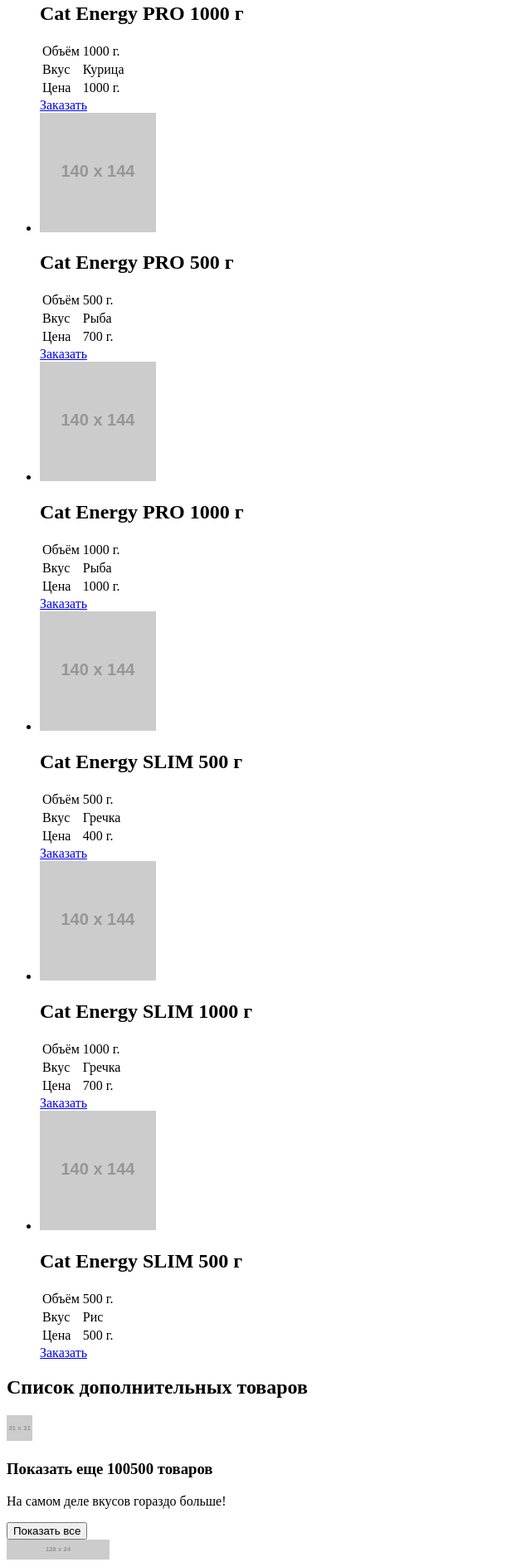
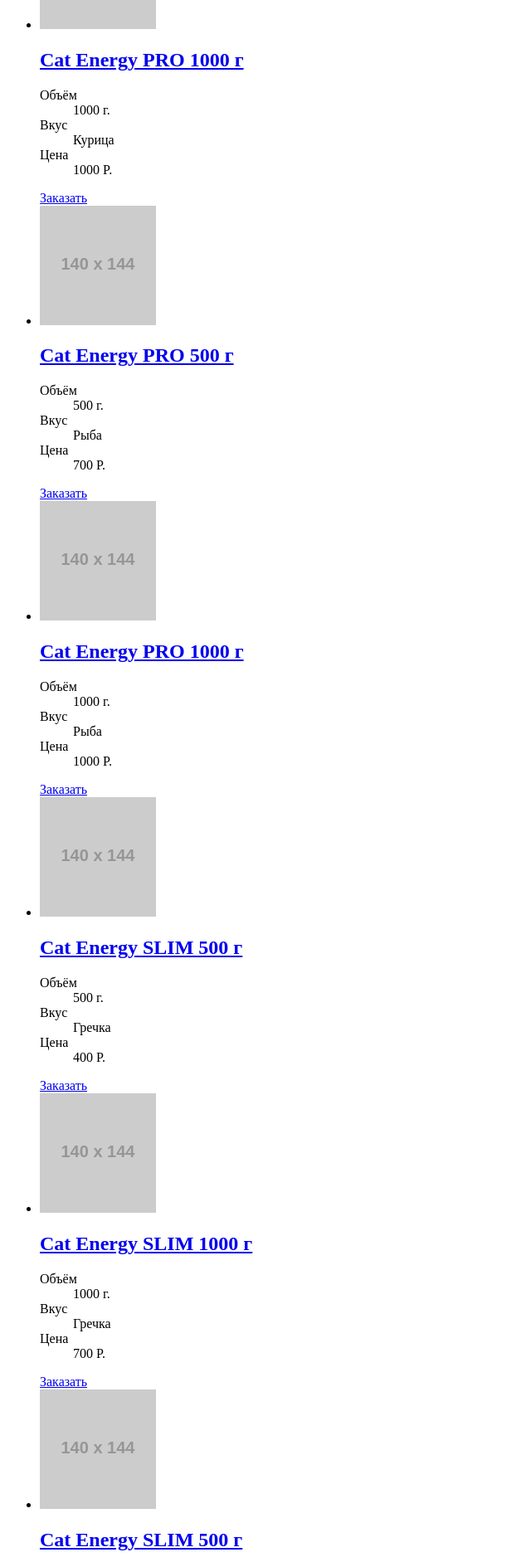
Before and after one commit to mouxez/1025673-cat-energy-18, a website: page source/catalog.html in a window 1280 px wide. Shown: the part 669-2552 px from the top of the page at 83% size, without its empty margins (0-640 px from the left). Drawn offline with Linux system fonts and the light colour scheme; placeholder pictures from the web are drawn by us.

Commit message:
fixed according to code review #1

```diff
--- a/source/catalog.html
+++ b/source/catalog.html
@@ -33,145 +33,116 @@
       <h1 class="catalog-title">Каталог продукции</h1>
       <ul class="catalog-list">
         <li class="catalog-item">
+          <a href="#">
             <img class="catalog-item__image" src="https://via.placeholder.com/140x144" width="140" height="144" alt="">
             <h2 class="catalog-item__title">Cat Energy PRO 500 г</h2>
-          <table class="catalog-table">
-            <tr>
-              <td>Объём</td>
-              <td>500 г.</td>
-            </tr>
-            <tr>
-              <td>Вкус</td>
-              <td>Курица</td>
-            </tr>
-            <tr>
-              <td>Цена</td>
-              <td>700 г.</td>
-            </tr>
-          </table>
+          </a>
+          <dl class="catalog-table">
+            <dt>Объём</dt>
+              <dd>500 г.</dd>
+            <dt>Вкус</dt>
+              <dd>Курица</dd>
+            <dt>Цена</dt>
+              <dd>700 г.</dd>
+          </dl>
           <a class="order-button" href="#">Заказать</a>
         </li>
         <li class="catalog-item">
+          <a href="#">
             <img class="catalog-item__image" src="https://via.placeholder.com/140x144" width="140" height="144" alt="">
             <h2 class="catalog-item__title">Cat Energy PRO 1000 г</h2>
-          <table class="catalog-table">
-            <tr>
-              <td>Объём</td>
-              <td>1000 г.</td>
-            </tr>
-            <tr>
-              <td>Вкус</td>
-              <td>Курица</td>
-            </tr>
-            <tr>
-              <td>Цена</td>
-              <td>1000 г.</td>
-            </tr>
-          </table>
+          </a>
+          <dl class="catalog-table">
+            <dt>Объём</dt>
+              <dd>1000 г.</dd>
+            <dt>Вкус</dt>
+              <dd>Курица</dd>
+            <dt>Цена</dt>
+              <dd>1000 P.</dd>
+          </dl>
           <a class="order-button" href="#">Заказать</a>
         </li>
         <li class="catalog-item">
+          <a href="#">
             <img class="catalog-item__image" src="https://via.placeholder.com/140x144" width="140" height="144" alt="">
             <h2 class="catalog-item__title">Cat Energy PRO 500 г</h2>
-          <table class="catalog-table">
-            <tr>
-              <td>Объём</td>
-              <td>500 г.</td>
-            </tr>
-            <tr>
-              <td>Вкус</td>
-              <td>Рыба</td>
-            </tr>
-            <tr>
-              <td>Цена</td>
-              <td>700 г.</td>
-            </tr>
-          </table>
+          </a>
+          <dl class="catalog-table">
+            <dt>Объём</dt>
+              <dd>500 г.</dd>
+            <dt>Вкус</dt>
+              <dd>Рыба</dd>
+            <dt>Цена</dt>
+              <dd>700 Р.</dd>
+          </dl>
           <a class="order-button" href="#">Заказать</a>
         </li>
         <li class="catalog-item">
+          <a href="#">
             <img class="catalog-item__image" src="https://via.placeholder.com/140x144" width="140" height="144" alt="">
             <h2 class="catalog-item__title">Cat Energy PRO 1000 г</h2>
-          <table class="catalog-table">
-            <tr>
-              <td>Объём</td>
-              <td>1000 г.</td>
-            </tr>
-            <tr>
-              <td>Вкус</td>
-              <td>Рыба</td>
-            </tr>
-            <tr>
-              <td>Цена</td>
-              <td>1000 г.</td>
-            </tr>
-          </table>
+          </a>
+          <dl class="catalog-table">
+            <dt>Объём</dt>
+              <dd>1000 г.</dd>
+            <dt>Вкус</dt>
+              <dd>Рыба</dd>
+            <dt>Цена</dt>
+              <dd>1000 Р.</dd>
+          </dl>
           <a class="order-button" href="#">Заказать</a>
         </li>
         <li class="catalog-item">
+          <a href="#">
             <img class="catalog-item__image" src="https://via.placeholder.com/140x144" width="140" height="144" alt="">
             <h2 class="catalog-item__title">Cat Energy SLIM 500 г</h2>
-          <table class="catalog-table">
-            <tr>
-              <td>Объём</td>
-              <td>500 г.</td>
-            </tr>
-            <tr>
-              <td>Вкус</td>
-              <td>Гречка</td>
-            </tr>
-            <tr>
-              <td>Цена</td>
-              <td>400 г.</td>
-            </tr>
-          </table>
+          </a>
+          <dl class="catalog-table">
+            <dt>Объём</dt>
+              <dd>500 г.</dd>
+            <dt>Вкус</dt>
+              <dd>Гречка</dd>
+            <dt>Цена</dt>
+              <dd>400 Р.</dd>
+          </dl>
           <a class="order-button" href="#">Заказать</a>
         </li>
         <li class="catalog-item">
+          <a href="#">
             <img class="catalog-item__image" src="https://via.placeholder.com/140x144" width="140" height="144" alt="">
             <h2 class="catalog-item__title">Cat Energy SLIM 1000 г</h2>
-          <table class="catalog-table">
-            <tr>
-              <td>Объём</td>
-              <td>1000 г.</td>
-            </tr>
-            <tr>
-              <td>Вкус</td>
-              <td>Гречка</td>
-            </tr>
-            <tr>
-              <td>Цена</td>
-              <td>700 г.</td>
-            </tr>
-          </table>
+          </a>
+          <dl class="catalog-table">
+            <dt>Объём</dt>
+              <dd>1000 г.</dd>
+            <dt>Вкус</dt>
+              <dd>Гречка</dd>
+            <dt>Цена</dt>
+              <dd>700 Р.</dd>
+          </dl>
           <a class="order-button" href="#">Заказать</a>
         </li>
         <li class="catalog-item">
+          <a href="#">
             <img class="catalog-item__image" src="https://via.placeholder.com/140x144" width="140" height="144" alt="">
             <h2 class="catalog-item__title">Cat Energy SLIM 500 г</h2>
-          <table class="catalog-table">
-            <tr>
-              <td>Объём</td>
-              <td>500 г.</td>
-            </tr>
-            <tr>
-              <td>Вкус</td>
-              <td>Рис</td>
-            </tr>
-            <tr>
-              <td>Цена</td>
-              <td>500 г.</td>
-            </tr>
-          </table>
+          </a>
+          <dl class="catalog-table">
+            <dt>Объём</dt>
+              <dd>500 г.</dd>
+            <dt>Вкус</dt>
+              <dd>Рис</dd>
+            <dt>Цена</dt>
+              <dd>500 Р.</dd>
+          </dl>
           <a class="order-button" href="#">Заказать</a>
       </li>
       </ul>
       <section class="additional-goods">
         <h2 class="visually-hidden">Список дополнительных товаров</h2>
-        <img class="additional-goods__logo" src="https://via.placeholder.com/31x31" width="31" height="31" alt="знак плюс">
-        <h3 additional-goods__title>Показать еще 100500 товаров</h3>
-        <p class="additional-goods__text">На самом деле вкусов гораздо больше!</p>
-        <button class="additional-goods__button" type="button">Показать все</button>
+        <span class="additional-goods__title">Показать еще 100500 товаров</span>
+        <span class="additional-goods__text">На самом деле вкусов гораздо больше!</span>
+        <a class="additional-goods__button" type="button">Показать все</a>
       </section>
     </main>
 
```
Also changed, not shown: source/index.html (+5 -11 lines). Lines whose indentation alone changed are shown as unchanged.
